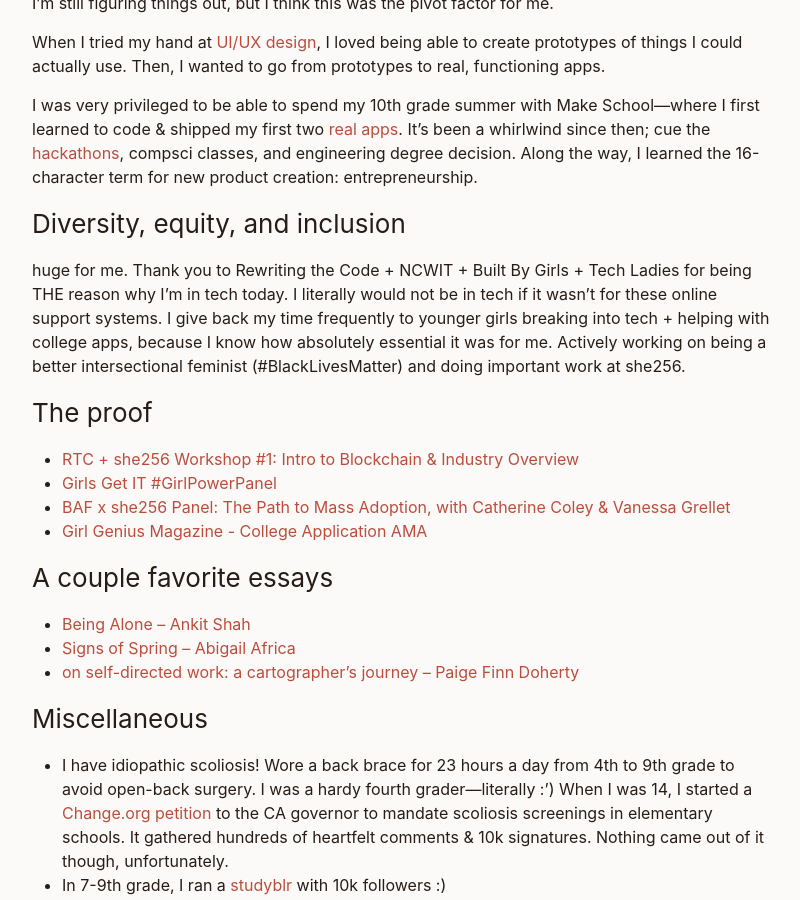
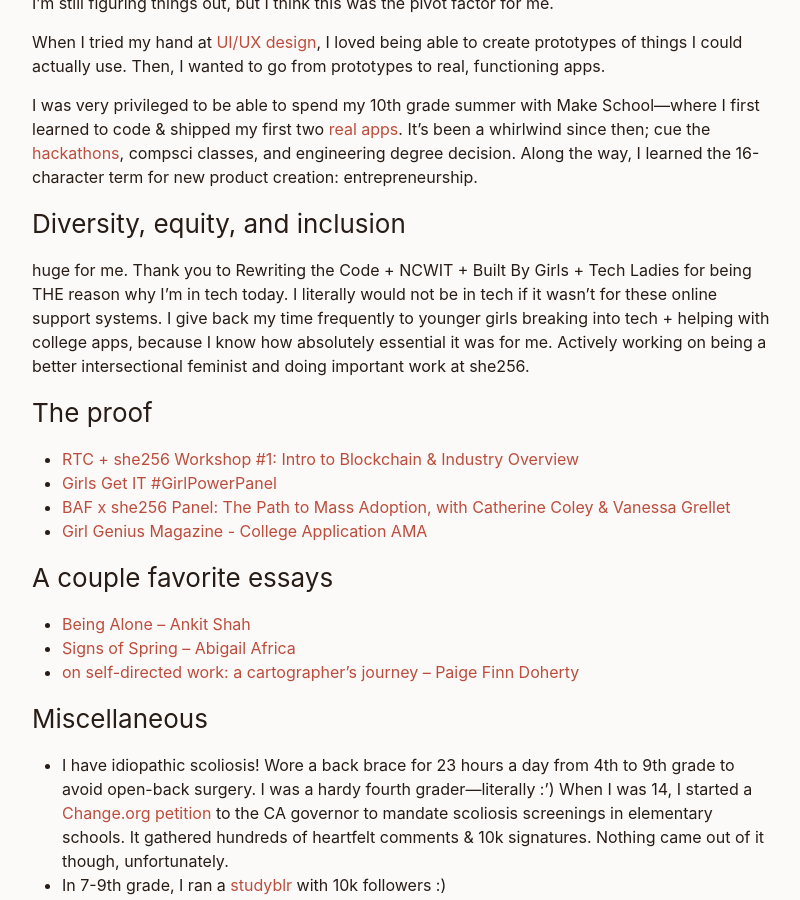
Before and after one commit to kristiehuang/kristiehuang.github.io, a Jekyll site: the page built from more-on-me.markdown, in a window 1280 px wide and 900 px high, scrolled down 1008 px. Shown: the whole window, without its empty margins (238-1038 px from the left). Built offline with Jekyll 4.4.1, drawn with Linux system fonts in a browser that asks for light colours.

```diff
--- a/index.markdown
+++ b/index.markdown
@@ -18,6 +18,7 @@ My "resumé" curiosities include startups, decentralized systems, fintech, diver
 ### Currently:
 * Interning, researching, writing, and supporting crypto companies @ [Pantera Capital](https://www.panteracapital.com/). My last two published pieces: [investing in Wintermute](https://panteracapital.medium.com/investing-in-wintermute-d4ece31ff665), [investing in Balancer](https://panteracapital.medium.com/investing-in-balancer-63f8246df954).
 * Progressing the blockchain space as Operations Lead @ [she256][#she256]. Working on a [career platform](https://medium.com/she-256/announcing-the-she256-job-board-beta-launch-9709d3c3e107) for underrepresented groups in blockchain + thinking about community engagement + plugging in wherever I can.
+* Co-managing the first ever investment DAO focused on early-stage female & nonbinary crypto founders: [Komorebi Collective](https://www.syndicateprotocol.org/syndicate/komorebi_collective). Raising, organizing, diligencing, investing. [We're on TechCrunch!](https://techcrunch.com/2021/05/21/decentralized-komorebi-collective-launches-to-back-female-and-non-binary-crypto-founders/?tpcc=ECTW2020)
 * Studying dual degrees in EECS + Business @ [UC Berkeley Management, Entrepreneurship, and Technology Program](http://met.berkeley.edu/).
 * [Running, hiking, cycling, and swimming](https://www.strava.com/athletes/19298552) — the goal is to finish a sprint triathlon in the coming year!
 * [Learning in "public"](more-on-me/#learning-in-non-private), [reading](https://www.goodreads.com/kristiehhh), and trying to find myself this quarantine season.
--- a/more-on-me.markdown
+++ b/more-on-me.markdown
@@ -32,7 +32,7 @@ I was very privileged to be able to spend my 10th grade summer with Make School
 ### Diversity, equity, and inclusion
 huge for me.
 Thank you to Rewriting the Code + NCWIT + Built By Girls + Tech Ladies for being THE reason why I'm in tech today. I literally would not be in tech if it wasn't for these online support systems. I give back my time frequently to younger girls breaking into tech + helping with college apps, because I know how absolutely essential it was for me.
-Actively working on being a better intersectional feminist (#BlackLivesMatter) and doing important work at she256.
+Actively working on being a better intersectional feminist and doing important work at she256.
 
 ### The proof
 * [RTC + she256 Workshop #1: Intro to Blockchain & Industry Overview](https://twitter.com/she_256/status/1364439534906171393)
```
